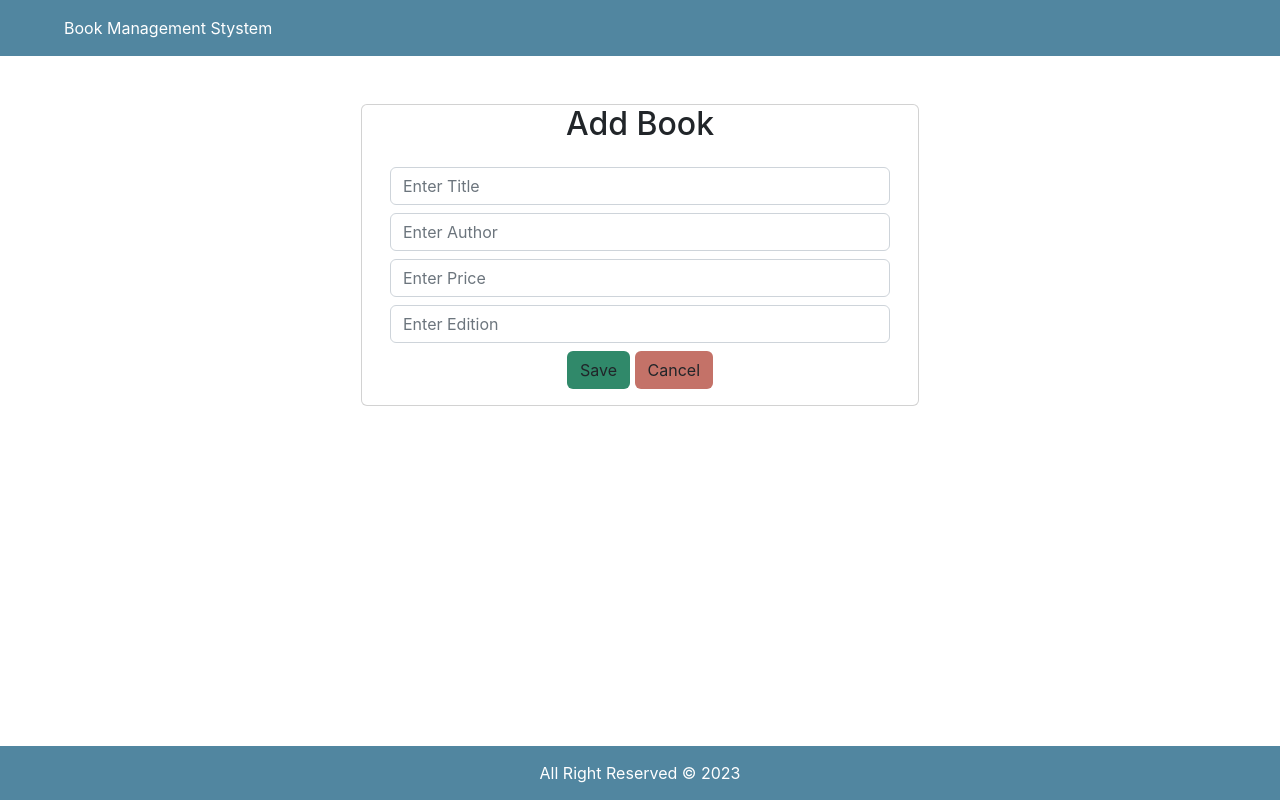
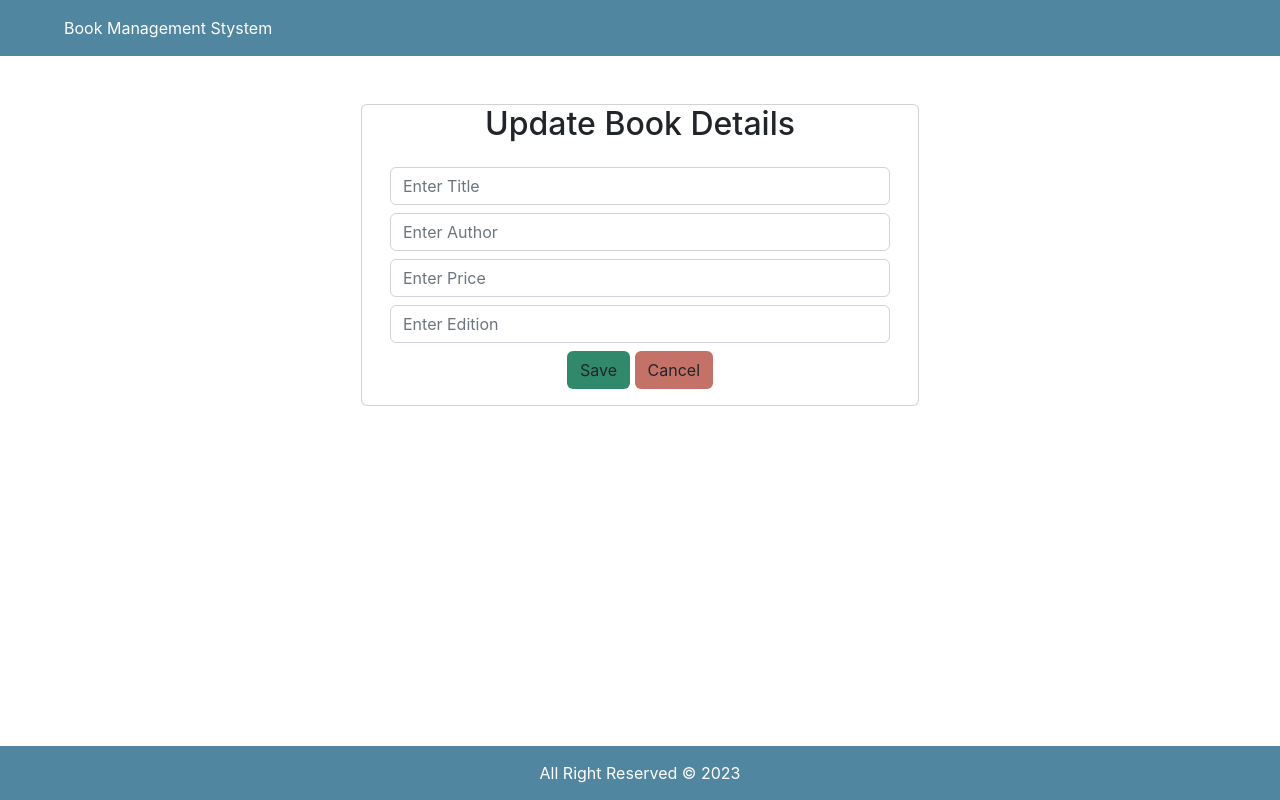
Before and after one commit to BBlivia/bookstore_stock_management_frontend, a React (Create React App) app: page /addbook/1 in a window 1280 px wide. Built offline with nearby package versions, Linux system fonts and the light colour scheme; no server answers.

Commit message:
added update path to update book

```diff
--- a/src/components/Addbook.js
+++ b/src/components/Addbook.js
@@ -33,11 +33,39 @@ export default function Addbook(){
 
     }
 
+    //updating book with id passed in
+
+    function tile(){
+        if(id){
+            return "Update Book Details";
+        }else{
+            return "Add Book";
+        }
+    }
+
+    useEffect(()=>{
+        if(id){
+            BookService.getBookById(id)
+            .then(res=>{
+                setTitle(res.data.title);
+                setAuthor(res.data.author);
+                setPrice(res.data.price);
+                setEdition(res.data.edition)
+
+            })
+            .catch(e => console.log(e));
+        }
+
+
+    }, []);
+
+
+
     return(<div>
         <div className='container mt-5'>
             <div className='row'>
                 <div className='card col-md-6 offset-md-3'>
-                    <h2 className='text-center'>Add Book</h2>
+                    <h2 className='text-center'>{tile()}</h2>
                     <div className='card-body'>
                         <form>
                             <div className='form-group mb-2'>
--- a/src/services/BookService.js
+++ b/src/services/BookService.js
@@ -20,6 +20,10 @@ class BookService{
     updateBook(id, bookData){
         return axios.put(`Base_Url/ ${id}`, bookData)
     }
+
+    getBookById(id){
+        return axios.get(`Base_Url/ ${id}`)
+    }
 }
 
 
```
